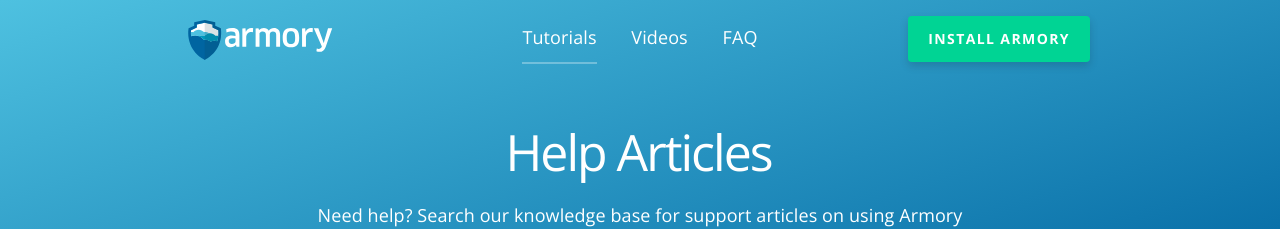
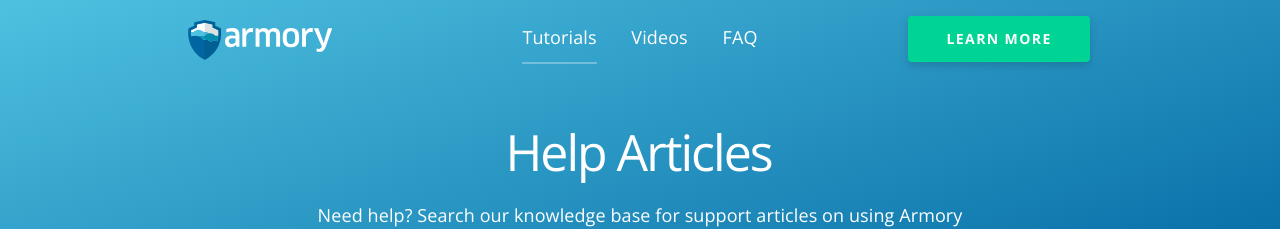
Before and after one commit to CloudCannon/base-jekyll-template, a Jekyll site: the page built from index.html, in a window 1280 px wide. Shown: the top 229 px of the page. Built offline with Jekyll 4.4.1, drawn with Linux system fonts in a browser that asks for light colours; nearby versions of some CDN libraries.

Commit message:
🙃 Button href to Learn More
- Learn More button takes the user to Armory.io

```diff
--- a/_layouts/default.html
+++ b/_layouts/default.html
@@ -44,7 +44,7 @@
 				<section class="top-bar">
 					<div class="logo"><a href="/">{% include logo.html %}</a></div>
 					{% include navigation.html %}
-					<button class="PrimaryCTAButton">Install Armory</button>
+					<button class="PrimaryCTAButton"><a href="https://www.armory.io/">Learn More</a></button>
 				</section>
 				<section class="hero_search">
 					<h1>Help Articles</h1>
--- a/_sass/header.scss
+++ b/_sass/header.scss
@@ -130,6 +130,10 @@
 		border-top-right-radius: 4px;
 		border-bottom-left-radius: 4px;
 		border-bottom-right-radius: 4px;
+		a {
+			color: #ffffff;
+			text-decoration: none !important;
+		}
 	}
 	display: none;
 }
```
Lines whose indentation alone changed are shown as unchanged.
